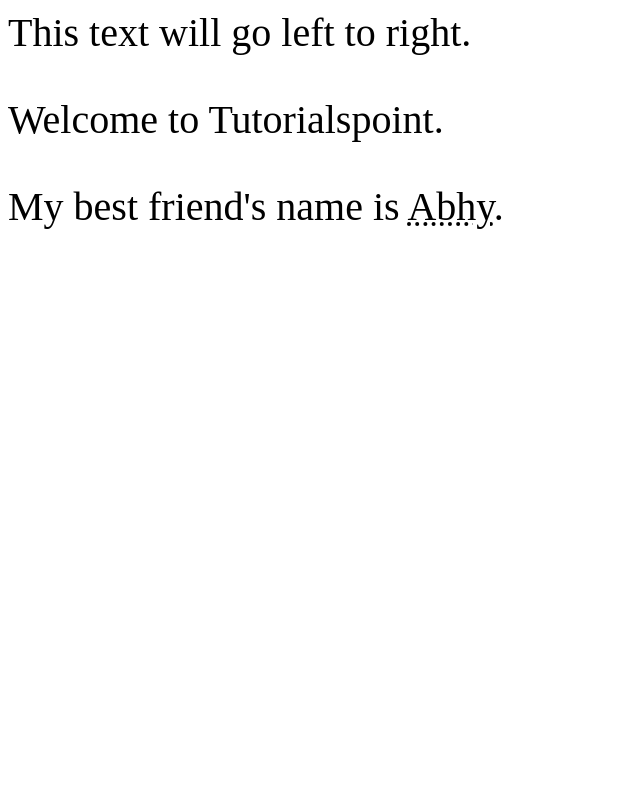
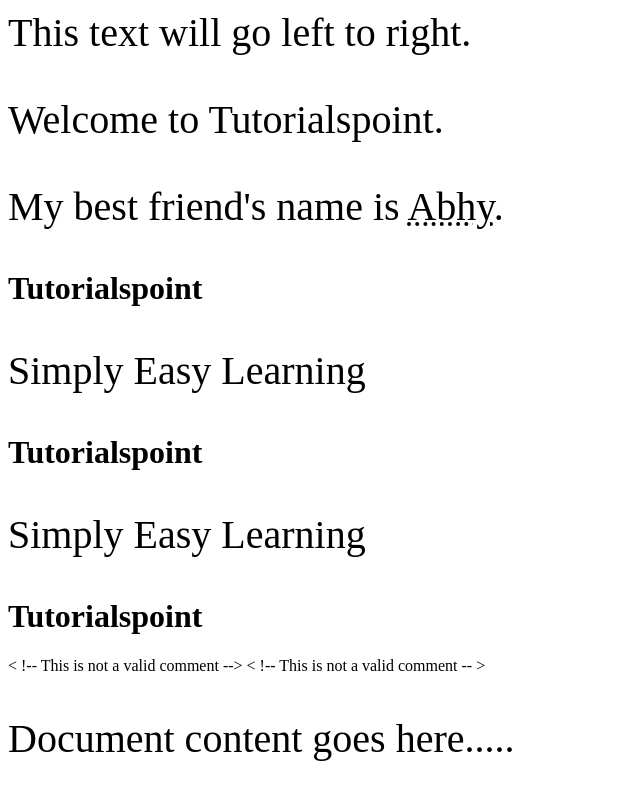
Before and after one commit to paschal07/tutorial, a plain HTML site: page index.html in a window 1280 px wide. Shown: the part 9079-9879 px from the top of the page, without its empty margins (0-640 px from the left). Before the commit the page ends 9349 px from the top, so only its background shows below. Drawn offline with Linux system fonts and the light colour scheme.

Commit message:
comments

```diff
--- a/index.html
+++ b/index.html
@@ -252,5 +252,26 @@
       Welcome to Tutorialspoint.
    </bdo></p>
    <p>My best friend's name is <abbr title="Abhishek">Abhy</abbr>.</p>
+   <!-- This is a single Comment-->
+    <h1>Tutorialspoint</h1>
+    <!-- This is a single line Commnet -->
+    <p>Simply Easy Learning</p>
+    <!--
+       This is a multiline Comment
+       Heading Section
+    -->
+    <h1>Tutorialspoint</h1>
+    <!--
+       This is a multiline line Commnet
+       paragrapgh Scetion
+    -->
+    <p>Simply Easy Learning</p>
+    <h1>Tutorialspoint</h1>
+    <!--  <p>Simply Easy Learning</p> -->
+     <!--   This is valid comment -->
+   < !--   This is not a valid comment -->
+   < !--   This is not a valid comment -- >
+   <p>Document content goes here.....</p>
+
 </body>
 </html>
```
